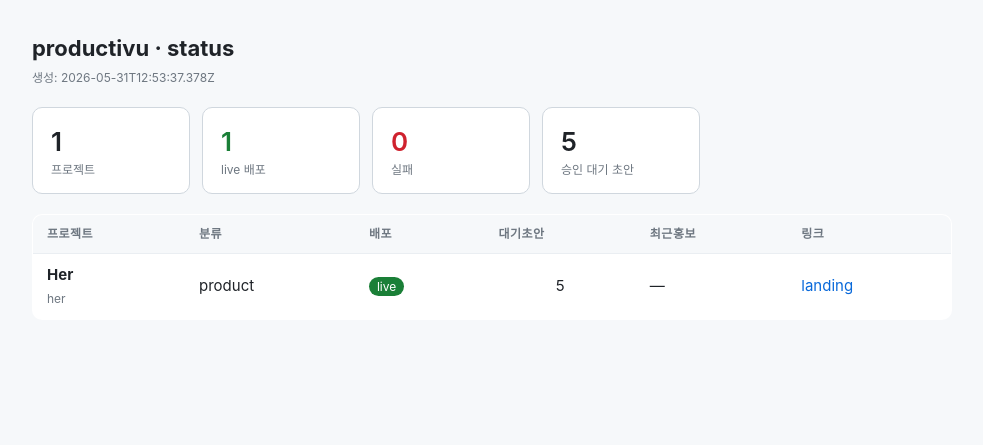
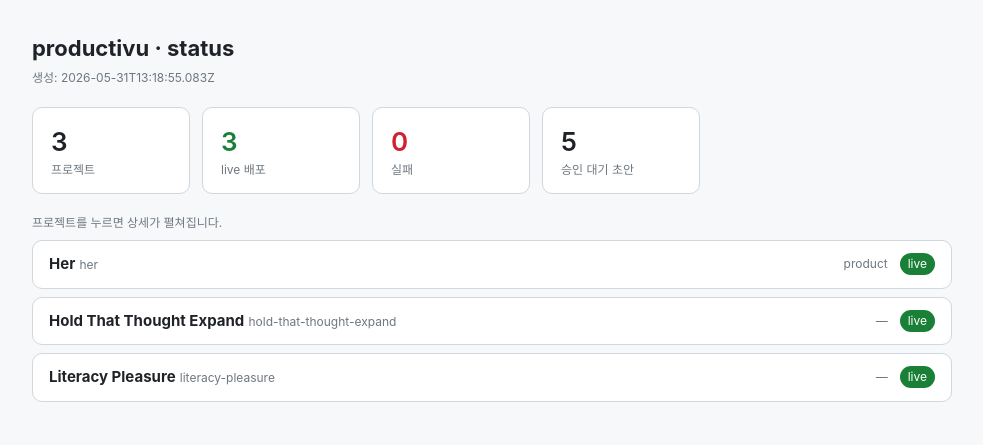
Before and after one commit to corp-productivu/dashboard, a plain HTML site: page index.html in a window 1280 px wide. Shown: the whole page, without its empty margins (148-1131 px from the left). Drawn offline with Linux system fonts and the light colour scheme.

Commit message:
Dashboard: detail view + show deployed sites (vercel via homepage)

```diff
--- a/index.html
+++ b/index.html
@@ -13,10 +13,21 @@
   .cards { display:flex; gap:12px; margin:20px 0; flex-wrap:wrap; }
   .card { background:#fff; border:1px solid #d0d7de; border-radius:10px; padding:14px 18px; min-width:120px; }
   .card .n { font-size:26px; font-weight:600; }
-  table { width:100%; border-collapse:collapse; background:#fff; border:1px solid #d0d7de; border-radius:10px; overflow:hidden; }
-  th, td { text-align:left; padding:10px 14px; border-bottom:1px solid #eaeef2; }
-  th { font-size:12px; text-transform:uppercase; letter-spacing:.04em; color:#6e7781; background:#f6f8fa; }
-  td.num { text-align:center; }
+  details.proj { background:#fff; border:1px solid #d0d7de; border-radius:10px; margin-bottom:8px; overflow:hidden; }
+  details.proj > summary { list-style:none; cursor:pointer; display:flex; align-items:center; gap:12px; padding:12px 16px; }
+  details.proj > summary::-webkit-details-marker { display:none; }
+  details.proj > summary:hover { background:#f6f8fa; }
+  details.proj[open] > summary { border-bottom:1px solid #eaeef2; }
+  .s-name { flex:1; }
+  .s-type { font-size:12px; color:#6e7781; }
+  .detail { padding:14px 16px; }
+  .detail p { margin:0 0 10px; }
+  dl.phil { margin:0 0 12px; display:grid; grid-template-columns:auto 1fr; gap:4px 14px; }
+  dl.phil dt { font-size:12px; color:#6e7781; white-space:nowrap; }
+  dl.phil dd { margin:0; }
+  .kv { display:flex; gap:10px; font-size:13px; padding:2px 0; }
+  .kv > span:first-child { color:#6e7781; min-width:64px; }
+  .links { margin-top:10px; display:flex; gap:14px; }
   .badge { color:#fff; font-size:12px; padding:2px 8px; border-radius:999px; }
   a { color:#0969da; text-decoration:none; }
 </style>
@@ -24,26 +35,65 @@
 <body>
 <div class="wrap">
   <h1>productivu · status</h1>
-  <div class="muted">생성: 2026-05-31T12:53:37.378Z</div>
+  <div class="muted">생성: 2026-05-31T13:18:55.083Z</div>
   <div class="cards">
-    <div class="card"><div class="n">1</div><div class="muted">프로젝트</div></div>
-    <div class="card"><div class="n" style="color:#1a7f37">1</div><div class="muted">live 배포</div></div>
+    <div class="card"><div class="n">3</div><div class="muted">프로젝트</div></div>
+    <div class="card"><div class="n" style="color:#1a7f37">3</div><div class="muted">live 배포</div></div>
     <div class="card"><div class="n" style="color:#cf222e">0</div><div class="muted">실패</div></div>
     <div class="card"><div class="n">5</div><div class="muted">승인 대기 초안</div></div>
   </div>
-  <table>
-    <thead><tr><th>프로젝트</th><th>분류</th><th>배포</th><th>대기초안</th><th>최근홍보</th><th>링크</th></tr></thead>
-    <tbody>
-<tr>
-        <td><strong>Her</strong><br><span class="muted">her</span></td>
-        <td>product</td>
-        <td><span class="badge" style="background:#1a7f37">live</span></td>
-        <td class="num">5</td>
-        <td>—</td>
-        <td><a href="https://corp-productivu.github.io/her-releases/">landing</a></td>
-      </tr>
-    </tbody>
-  </table>
+  <div class="muted" style="margin:8px 0">프로젝트를 누르면 상세가 펼쳐집니다.</div>
+  <details class="proj">
+  <summary>
+    <span class="s-name"><strong>Her</strong> <span class="muted">her</span></span>
+    <span class="s-type">product</span>
+    <span class="badge" style="background:#1a7f37">live</span>
+  </summary>
+  <div class="detail">
+    <p>agent her</p>
+    <dl class="phil"><dt>문제</dt><dd>AI sits in a tab you switch away to — bolted onto the OS, never beside your work. There is no AI that is simply present on screen, at the center of how you work.</dd><dt>발상</dt><dd>An emotional AI OS — not a utility you open, but a warm presence that lives on your desktop and gathers your workspace around the conversation.</dd><dt>접근</dt><dd>A softly breathing orb rests on your wallpaper. One keystroke (Cmd+Opt+Z) blooms a full-screen stage — chat on top, your apps docked below and centered into the focus zone via the Accessibility API. Step away and every window returns exactly where it was. Speak instead of type with on-device dictation. Choose your mind — Claude, Codex, Gemini, or fully local Ollama — with your own keys; with Ollama nothing leaves your machine. A notarized, native macOS app.</dd><dt>대상</dt><dd>Everyday macOS users (13+) who want an AI companion that feels present and warm — not another tool to manage.</dd></dl>
+    <div class="kv"><span>배포</span> github-pages · live · <a href="https://corp-productivu.github.io/her-releases/">열기</a></div>
+
+
+    <div class="kv"><span>대기초안</span> 5</div>
+    <div class="kv"><span>최근홍보</span> —</div>
+    <div class="links"><a href="https://corp-productivu.github.io/her-releases/">사이트</a><a href="https://github.com/corp-productivu/her">repo</a></div>
+  </div>
+</details>
+<details class="proj">
+  <summary>
+    <span class="s-name"><strong>Hold That Thought Expand</strong> <span class="muted">hold-that-thought-expand</span></span>
+    <span class="s-type">—</span>
+    <span class="badge" style="background:#1a7f37">live</span>
+  </summary>
+  <div class="detail">
+    <p>Hold That Thought - Cross-platform depth-based note app (Tauri + SvelteKit)</p>
+
+    <div class="kv"><span>배포</span> site · live · HTTP 200 · <a href="https://hold-that-thought-expand.vercel.app">열기</a></div>
+
+
+    <div class="kv"><span>대기초안</span> 0</div>
+    <div class="kv"><span>최근홍보</span> —</div>
+    <div class="links"><a href="https://hold-that-thought-expand.vercel.app">사이트</a><a href="https://github.com/corp-productivu/hold-that-thought-expand">repo</a></div>
+  </div>
+</details>
+<details class="proj">
+  <summary>
+    <span class="s-name"><strong>Literacy Pleasure</strong> <span class="muted">literacy-pleasure</span></span>
+    <span class="s-type">—</span>
+    <span class="badge" style="background:#1a7f37">live</span>
+  </summary>
+  <div class="detail">
+    <p>디지털 글쓰기를 다시, 감각으로</p>
+
+    <div class="kv"><span>배포</span> site · live · HTTP 200 · <a href="https://literacy-pleasure-app.vercel.app">열기</a></div>
+    <div class="kv"><span>릴리스</span> v1.0.0 (2026-04-16)</div>
+
+    <div class="kv"><span>대기초안</span> 0</div>
+    <div class="kv"><span>최근홍보</span> —</div>
+    <div class="links"><a href="https://literacy-pleasure-app.vercel.app">사이트</a><a href="https://github.com/corp-productivu/literacy-pleasure">repo</a></div>
+  </div>
+</details>
 </div>
 </body>
 </html>
```
